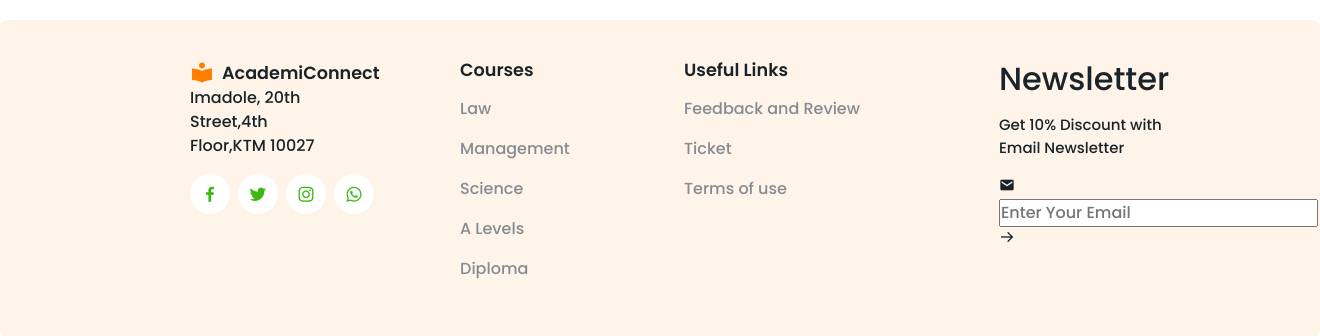
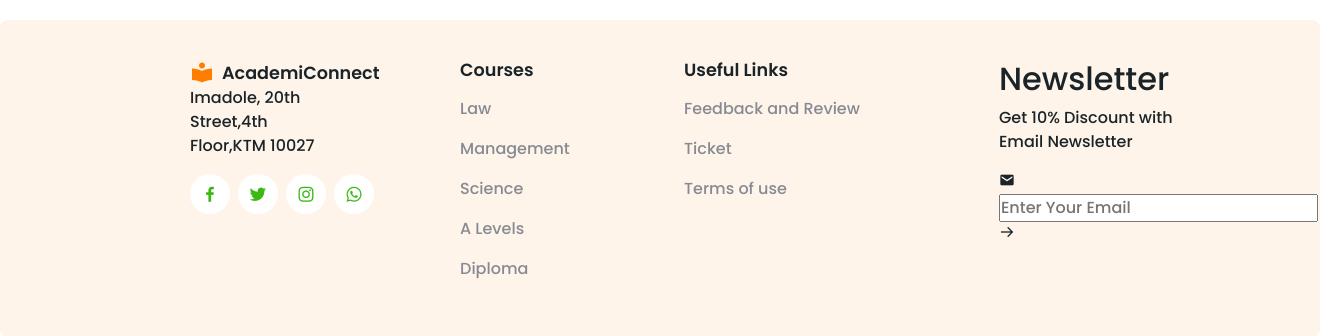
Before and after one commit to Pawan70056/3rdsemesterproject, a Django app: page / in a window 1320 px wide. Shown: the part 1773-2109 px from the top of the page. Run offline with Django 5.2, Linux system fonts and the light colour scheme; data that the repository does not hold is empty; some libraries are stand-ins or nearby versions.

Commit message:
css error fix

```diff
--- a/static/css/index.css
+++ b/static/css/index.css
@@ -469,10 +469,6 @@ header{
     font-size: 0.938rem;
     margin: 0.5rem 0 1rem;
 }
-.footer-box2 p{
-    font-size: 0.938rem;
-    margin: 0.5rem 0 1rem;
-}
 
 .social{
     display: flex;
```
